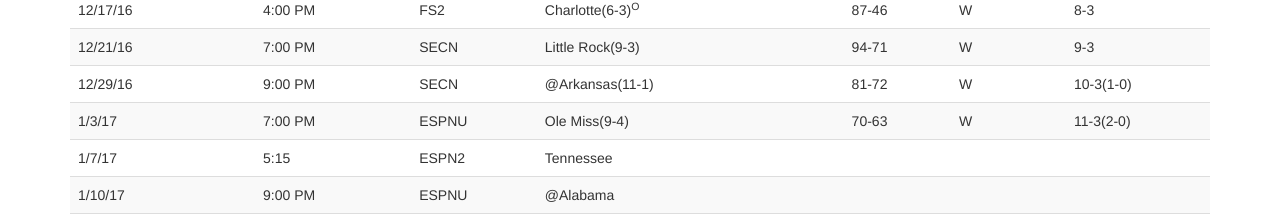
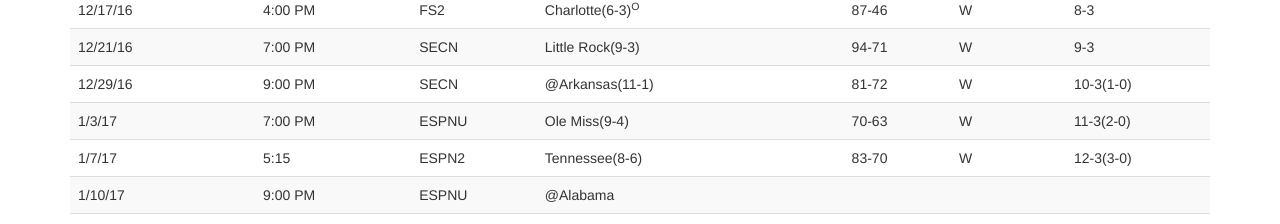
Before and after one commit to Orlandohmor84/gatorsbball, a website: page src/index.html in a window 1280 px wide. Shown: the part 850-1074 px from the top of the page. Drawn offline with nearby package versions, Linux system fonts and the light colour scheme.

Commit message:
Game Update

```diff
--- a/src/index.html
+++ b/src/index.html
@@ -204,10 +204,10 @@
             		<td>1/7/17</td>
             		<td>5:15</td>
             		<td>ESPN2</td>
-            		<td>Tennessee</td>
-            		<td></td>
-            		<td></td>
-            		<td></td>
+            		<td>Tennessee(8-6)</td>
+            		<td>83-70</td>
+            		<td>W</td>
+            		<td>12-3(3-0)</td>
         		</tr>
         		<tr>
             		<td>1/10/17</td>
```
